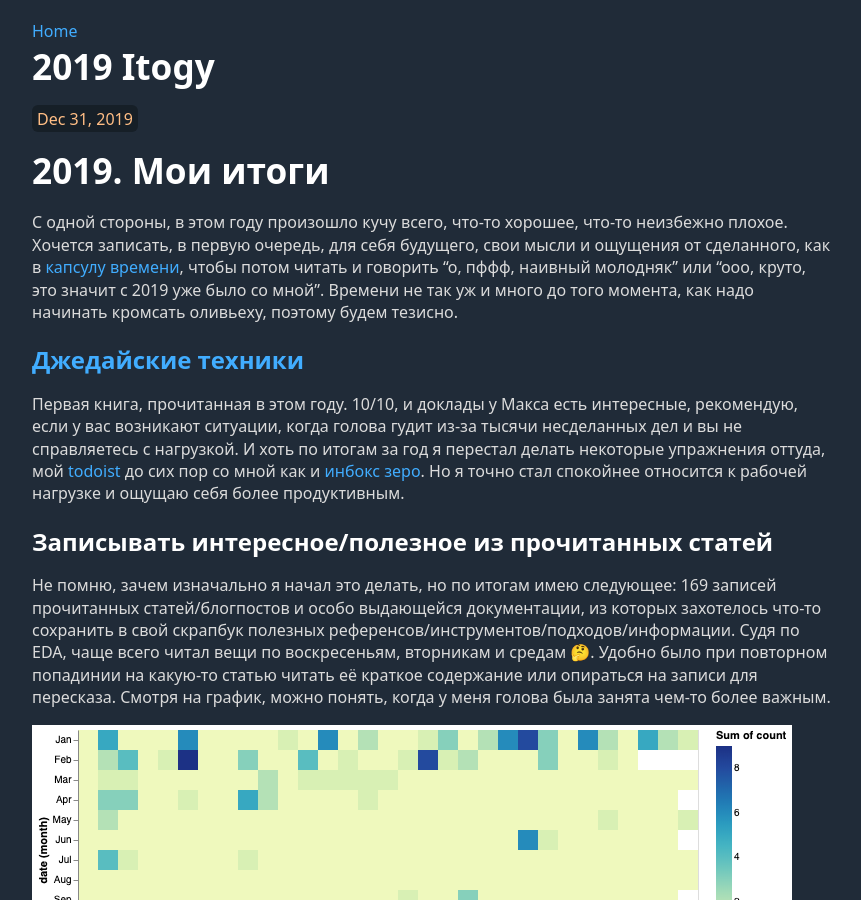
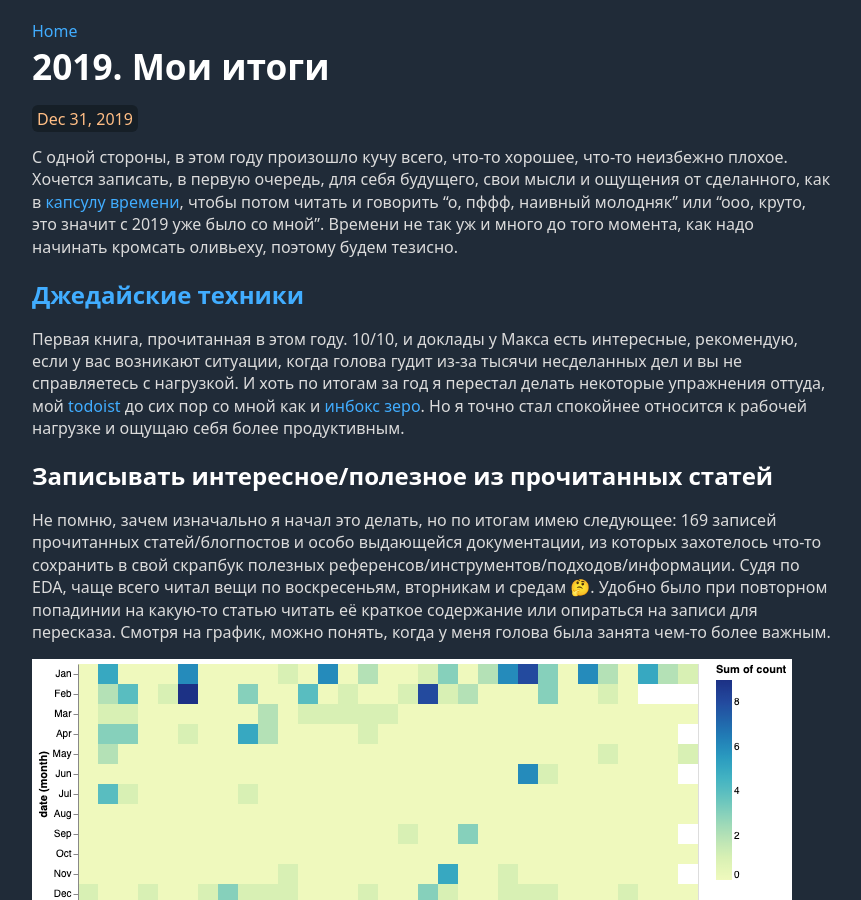
Before and after one commit to sudodoki/sudodoki.github.io, a Jekyll site: the page built from _posts/2019-12-31-2019-itogy.md, in a window 1280 px wide and 900 px high. Shown: the whole window, without its empty margins (208-1069 px from the left). Built offline with Jekyll 4.4.1, drawn with Linux system fonts in a browser that asks for light colours; our own code applies the rules of GitHub Pages for plain Markdown files; Markdown is read by kramdown in place of the engine named in the settings; comment, search, counter and statistics services are not loaded; part of the change alters nothing that is shown.

Commit message:
Add meta info

```diff
--- a/_posts/2019-12-31-2019-itogy.md
+++ b/_posts/2019-12-31-2019-itogy.md
@@ -1,4 +1,11 @@
-# 2019. Мои итоги
+---
+  title: "2019. Мои итоги"
+  image: None
+  language: "en_US"
+  layout: "post"
+  published: True
+  comments: True
+---
 
 С одной стороны, в этом году произошло кучу всего, что-то хорошее, что-то неизбежно плохое.
 Хочется записать, в первую очередь, для себя будущего, свои мысли и ощущения от сделанного, как в [капсулу времени](https://en.wikipedia.org/wiki/Time_capsule), чтобы потом читать и говорить "о, пффф, наивный молодняк" или "ооо, круто, это значит с 2019 уже было со мной". Времени не так уж и много до того момента, как надо начинать кромсать оливьеху, поэтому будем тезисно.
```
